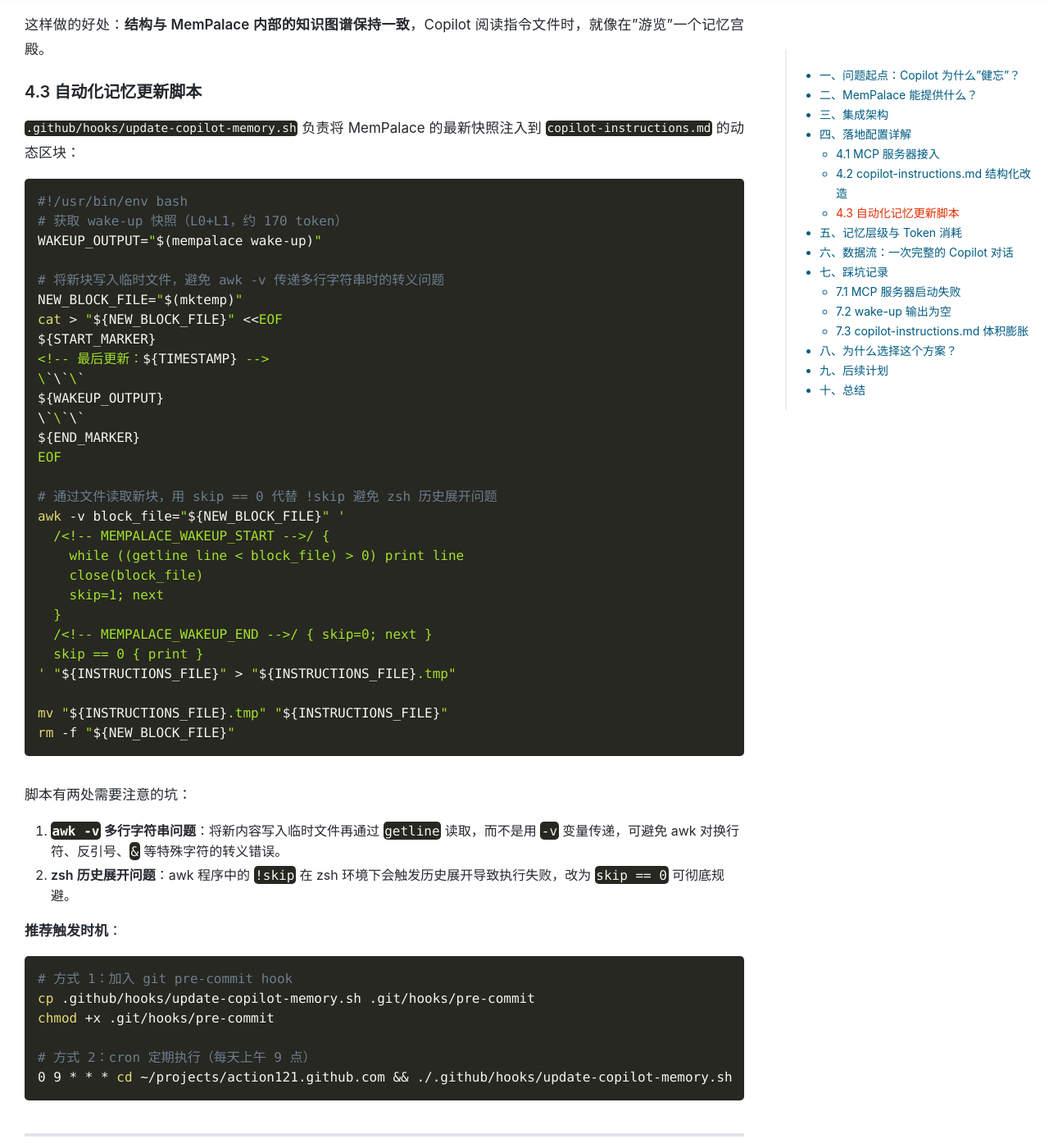
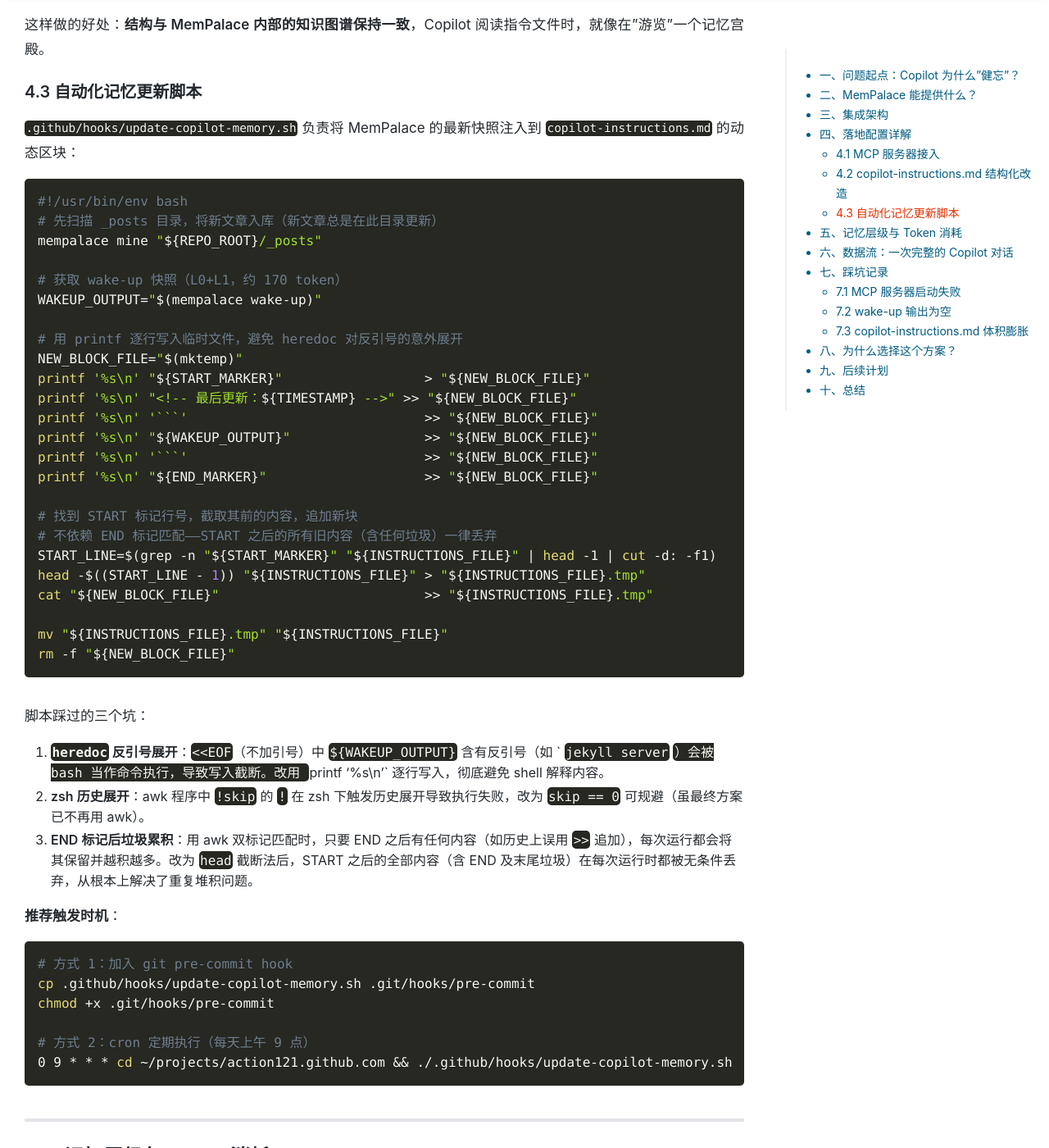
Before and after one commit to action121/action121.github.com, a Jekyll site: the page built from _posts/2026-04-10-github-copilot-mempalace-integration.md, in a window 1280 px wide and 1400 px high, scrolled down 3572 px. Shown: the whole window at 82% size. Built offline with Jekyll 4.4.1, drawn with Linux system fonts in a browser that asks for light colours; nearby versions of some CDN libraries; comment, search, counter and statistics services are not loaded; a style sheet for code colours, icons or effects is not loaded; some of the changed text lies outside the part shown.

Commit message:
修改copilot memory脚本

````diff
--- a/_posts/2026-04-10-github-copilot-mempalace-integration.md
+++ b/_posts/2026-04-10-github-copilot-mempalace-integration.md
@@ -137,39 +137,36 @@
 
 ```bash
 #!/usr/bin/env bash
+# 先扫描 _posts 目录，将新文章入库（新文章总是在此目录更新）
+mempalace mine "${REPO_ROOT}/_posts"
+
 # 获取 wake-up 快照（L0+L1，约 170 token）
 WAKEUP_OUTPUT="$(mempalace wake-up)"
 
-# 将新块写入临时文件，避免 awk -v 传递多行字符串时的转义问题
+# 用 printf 逐行写入临时文件，避免 heredoc 对反引号的意外展开
 NEW_BLOCK_FILE="$(mktemp)"
-cat > "${NEW_BLOCK_FILE}" <<EOF
-${START_MARKER}
-<!-- 最后更新：${TIMESTAMP} -->
-\`\`\`
-${WAKEUP_OUTPUT}
-\`\`\`
-${END_MARKER}
-EOF
+printf '%s\n' "${START_MARKER}"                  > "${NEW_BLOCK_FILE}"
+printf '%s\n' "<!-- 最后更新：${TIMESTAMP} -->" >> "${NEW_BLOCK_FILE}"
+printf '%s\n' '```'                              >> "${NEW_BLOCK_FILE}"
+printf '%s\n' "${WAKEUP_OUTPUT}"                 >> "${NEW_BLOCK_FILE}"
+printf '%s\n' '```'                              >> "${NEW_BLOCK_FILE}"
+printf '%s\n' "${END_MARKER}"                    >> "${NEW_BLOCK_FILE}"
 
-# 通过文件读取新块，用 skip == 0 代替 !skip 避免 zsh 历史展开问题
-awk -v block_file="${NEW_BLOCK_FILE}" '
-  /<!-- MEMPALACE_WAKEUP_START -->/ {
-    while ((getline line < block_file) > 0) print line
-    close(block_file)
-    skip=1; next
-  }
-  /<!-- MEMPALACE_WAKEUP_END -->/ { skip=0; next }
-  skip == 0 { print }
-' "${INSTRUCTIONS_FILE}" > "${INSTRUCTIONS_FILE}.tmp"
+# 找到 START 标记行号，截取其前的内容，追加新块
+# 不依赖 END 标记匹配——START 之后的所有旧内容（含任何垃圾）一律丢弃
+START_LINE=$(grep -n "${START_MARKER}" "${INSTRUCTIONS_FILE}" | head -1 | cut -d: -f1)
+head -$((START_LINE - 1)) "${INSTRUCTIONS_FILE}" > "${INSTRUCTIONS_FILE}.tmp"
+cat "${NEW_BLOCK_FILE}"                          >> "${INSTRUCTIONS_FILE}.tmp"
 
 mv "${INSTRUCTIONS_FILE}.tmp" "${INSTRUCTIONS_FILE}"
 rm -f "${NEW_BLOCK_FILE}"
 ```
 
-脚本有两处需要注意的坑：
+脚本踩过的三个坑：
 
-1. **`awk -v` 多行字符串问题**：将新内容写入临时文件再通过 `getline` 读取，而不是用 `-v` 变量传递，可避免 awk 对换行符、反引号、`&` 等特殊字符的转义错误。
-2. **zsh 历史展开问题**：awk 程序中的 `!skip` 在 zsh 环境下会触发历史展开导致执行失败，改为 `skip == 0` 可彻底规避。
+1. **`heredoc` 反引号展开**：`<<EOF`（不加引号）中 `${WAKEUP_OUTPUT}` 含有反引号（如 ` ```jekyll server``` `）会被 bash 当作命令执行，导致写入截断。改用 `printf '%s\n'` 逐行写入，彻底避免 shell 解释内容。
+2. **zsh 历史展开**：awk 程序中 `!skip` 的 `!` 在 zsh 下触发历史展开导致执行失败，改为 `skip == 0` 可规避（虽最终方案已不再用 awk）。
+3. **END 标记后垃圾累积**：用 awk 双标记匹配时，只要 END 之后有任何内容（如历史上误用 `>>` 追加），每次运行都会将其保留并越积越多。改为 `head` 截断法后，START 之后的全部内容（含 END 及末尾垃圾）在每次运行时都被无条件丢弃，从根本上解决了重复堆积问题。
 
 **推荐触发时机**：
 
@@ -285,9 +282,11 @@
 
 ### 7.3 copilot-instructions.md 体积膨胀
 
-**现象**：随着时间推移，指令文件越来越大，Copilot 响应变慢。
+**现象**：每次运行脚本后文件行数持续增长，Copilot 响应变慢。
 
-**解决**：`update-copilot-memory.sh` 脚本采用**替换而非追加**的方式更新快照区块，始终保持 L0+L1 约 170 token 的轻量体积。
+**根因**：历史上曾用 `>>` 手动追加 wake-up 内容，导致 `<!-- MEMPALACE_WAKEUP_END -->` 之后存在裸文本。脚本如果用 awk 双标记匹配，END 之后的内容会被原样保留到输出，下次运行再次追加，形成恶性循环。
+
+**解决**：脚本改用 `head` 截断法——找到 START 标记的行号，只保留其前的内容，然后追加新块。START 之后的所有旧内容（包括 END 标记和末尾任何垃圾）一律丢弃，每次运行都确保文件大小稳定。
 
 ---
 
--- /dev/null
+++ b/_posts/mempalace.yaml
@@ -0,0 +1,5 @@
+wing: _posts
+rooms:
+- name: general
+  description: All project files
+  keywords: []
````
Also changed, not shown: _posts/entities.json (added, +10 -0 lines), entities.json (added, +11 -0 lines), mempalace.yaml (added, +20 -0 lines), .github/copilot-instructions.md, 1 other file.
